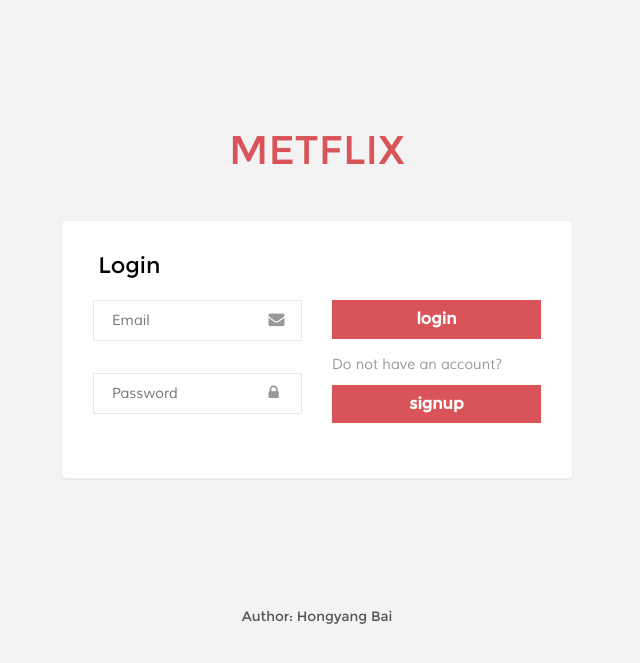
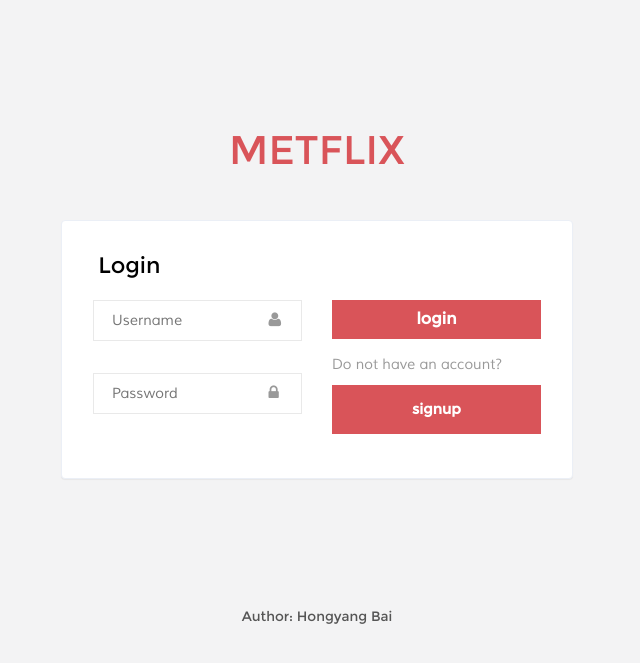
Before and after one commit to hongyangbai/cloud-project, a Flask app: page /signin in a window 1280 px wide. Shown: the top 663 px of the page, without its empty margins (323-963 px from the left). Run offline with Flask 2, Linux system fonts and the light colour scheme; some libraries are stand-ins or nearby versions.

Commit message:
login almost done

```diff
--- a/application.py
+++ b/application.py
@@ -14,6 +14,9 @@ application.config['SECRET_KEY'] = 'secret!'
 socketio = SocketIO(application, async_mode='gevent')
 
 disp_process_pref = "===[Process]===: "
+
+page_user = ''
+
 
 #####################################
 #
@@ -41,32 +44,66 @@ def teardown_request(_):
 # Render home page
 @application.route('/')
 def index():
-    return render_template('index.html')
+    return render_template('index.html', this_username = page_user)
 
 # Render home page
 @application.route('/index')
 def index_():
-    return render_template('index.html')
+    return render_template('index.html', this_username = page_user)
 
 
 @application.route('/signin', methods = ['GET', 'POST'])
 def signin():
     error = None
+    global page_user
+
     if request.method == 'POST':
-        print request.form.get('user-mail')
+        print request.form.get('user-username')
         print request.form.get('user-password')
-        username = request.form.get('user-mail')
+        username = request.form.get('user-username')
         password = request.form.get('user-password')
-        #cur = g.conn.execute('''SELECT * FROM users WHERE username = %s AND password = %s''', (username, password))
-        '''user = cur.fetchone()
+        cur = g.conn.execute('''SELECT * FROM users WHERE username = %s AND password = %s''', (username, password))
+        user = cur.fetchone()
         if user is None:
-            error = 'Invalid username or password.'
+            return render_template('signin.html')
+
         else:
             session['username'] = username
-            flash('You are now logged in as <b>{}</b>.'.format(username))'''
-        return redirect(url_for('index'))
+            page_user = username
+
+        return render_template('index.html', this_username = page_user)
 
     return render_template('signin.html')
+
+
+
+@application.route('/signup', methods = ['GET', 'POST'])
+def signup():
+
+
+    error = None
+    global page_user
+
+    if request.method == 'POST':
+        print request.form.get('user-username')
+        print request.form.get('user-password')
+        username = request.form.get('user-username')
+        password = request.form.get('user-password')
+        page_user = username
+        try:
+            g.conn.execute('''INSERT INTO users (username, password) VALUES (%s, %s)''', (username, password))
+            session['username'] = username
+        except Exception as e:
+            return render_template('signup.html')
+
+
+
+        return render_template('index.html', this_username = page_user)
+
+
+
+    return render_template('signup.html')
+
 
 @application.route('/profile')
 def profile():
@@ -80,29 +117,6 @@ def profile_edit():
     return render_template('profile-edit.html')
 
 
-@application.route('/signup', methods = ['GET', 'POST'])
-def signup():
-
-
-    error = None
-    if request.method == 'POST':
-        print request.form.get('user-mail')
-        print request.form.get('user-password')
-        username = request.form.get('user-mail')
-        password = request.form.get('user-password')
-        try:
-            g.conn.execute('''INSERT INTO users (username, password) VALUES (%s, %s)''', (username, password))
-            flash('Thank you for signing up!')
-            session['username'] = username
-            return redirect(url_for('home'))
-        except Exception as e:
-            error = str(e)
-    return render_template('index', error=error)
-
-
-
-    return render_template('signup.html')
-
 # Main function
 if __name__ == '__main__':
     socketio.run(application, debug=True)
--- a/static/styles/js/site.js
+++ b/static/styles/js/site.js
@@ -75,6 +75,7 @@ $(document).ready( function() {
 
   // bind both clndrs to the left and right arrow keys
   $(document).keydown( function(e) {
+
     if(e.keyCode == 37) {
       // left arrow
       calendars.clndr1.back();
--- a/templates/signin.html
+++ b/templates/signin.html
@@ -36,8 +36,8 @@ Smartphone Compatible web template, free webdesigns for Nokia, Samsung, LG, Sony
 
 			<div class="col-md-6">
 				<div class="login-mail">
-					<input type="text" placeholder="Email" required="" name="user-mail">
-					<i class="fa fa-envelope"></i>
+					<input type="text" placeholder="Username" required="" name="user-username">
+					<i class="fa fa-user"></i>
 				</div>
 				<div class="login-mail">
 					<input type="password" placeholder="Password" required="" name="user-password">
@@ -50,14 +50,19 @@ Smartphone Compatible web template, free webdesigns for Nokia, Samsung, LG, Sony
 				<label class="hvr-shutter-in-horizontal login-sub">
 					<input type="submit" value="login">
 				</label>
-					<p>Do not have an account?</p>
+
+			</div>
+			</form>
+			<div class="col-md-6 login-do">
+			<p>Do not have an account?</p>
 				<label class="hvr-shutter-in-horizontal login-sub">
+					<a href="signup">
 					<input type="submit" value="signup">
+					</a>
 				</label>
+
 			</div>
-
 			<div class="clearfix"> </div>
-			</form>
 		</div>
 	</div>
 		<!---->
```
Also changed, not shown: static/styles/js/custom.js (+4 -0 lines), templates/index.html (+7 -5 lines), templates/signup.html (+16 -6 lines), static/styles/images/avt-cat.png (added), static/styles/images/avt-cow.png (added), static/styles/images/avt-pig.png (added), static/styles/images/avt-potato.png (added), static/styles/images/avt-rabbit.png (added), static/styles/images/avt-rat.png (added), static/styles/images/avt-sheep.png (added).
